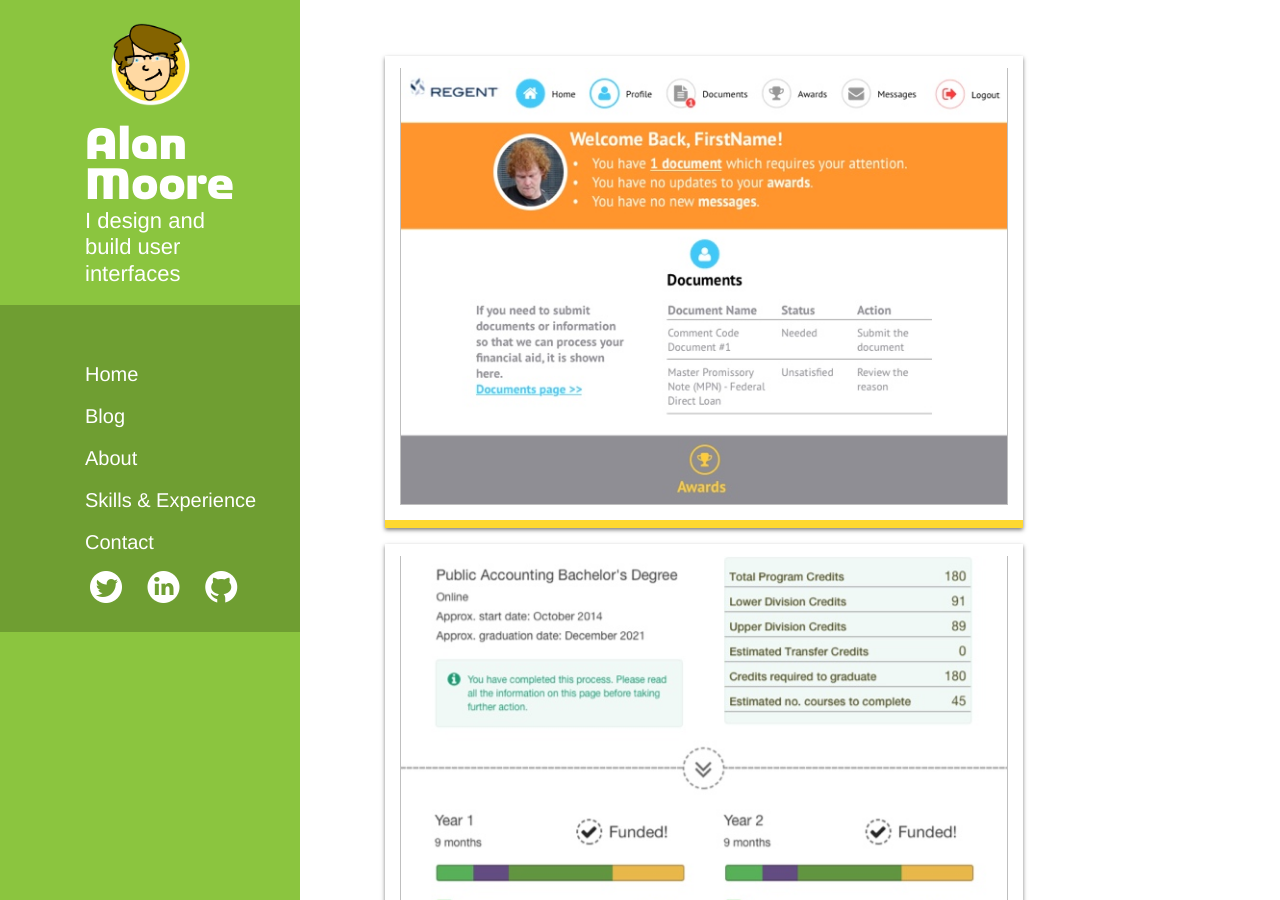
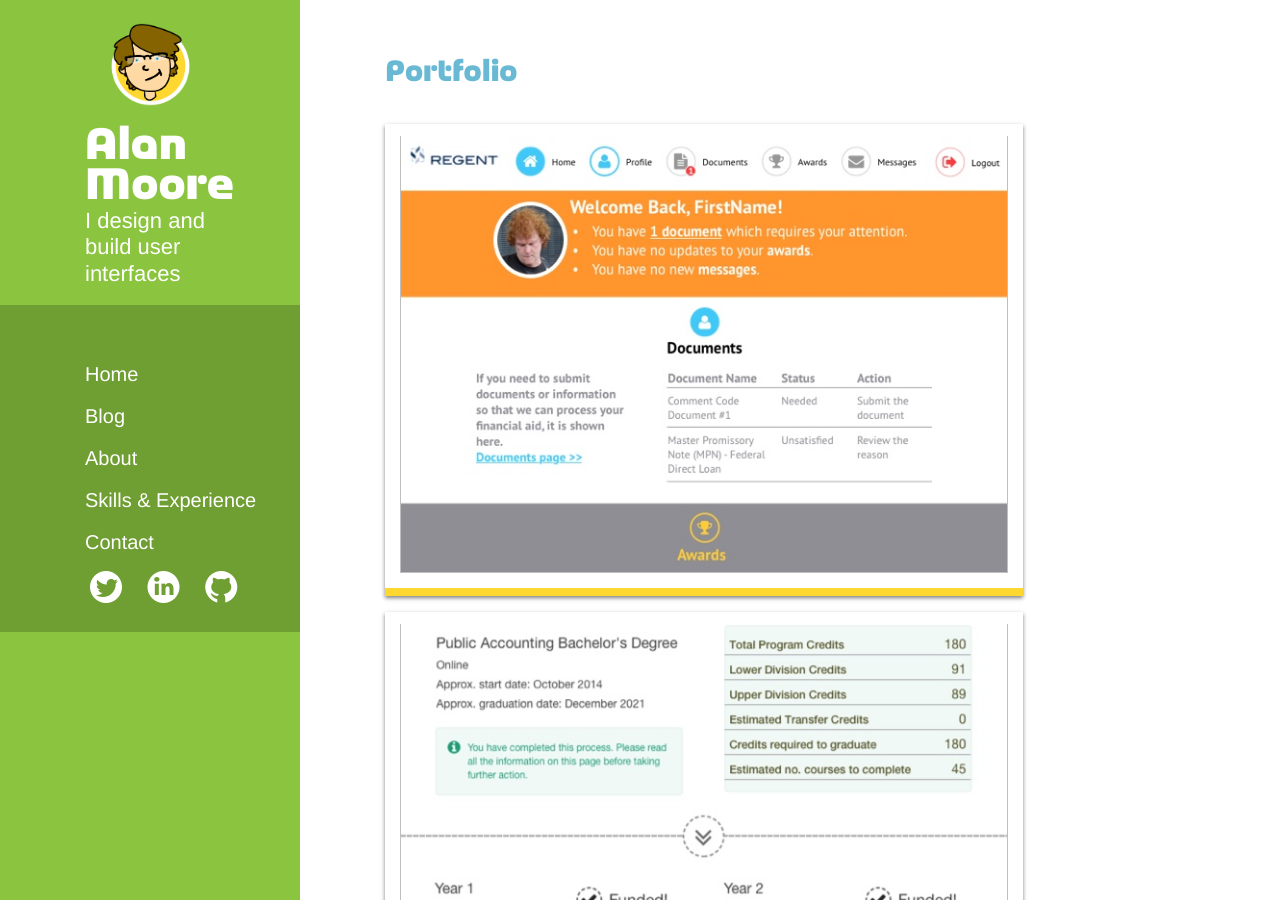
Before and after one commit to alanmoore/alanmoore.github.io, a Jekyll site: the page built from alt.html, in a window 1280 px wide and 900 px high. Built offline with Jekyll 4.4.1, drawn with Linux system fonts in a browser that asks for light colours; nearby versions of some CDN libraries; some web fonts are replaced; some of the changed text lies outside the part shown.

Commit message:
Promoted posts at the top, also promoted older work

```diff
--- a/alt.html
+++ b/alt.html
@@ -4,9 +4,10 @@
 title: Work by
 order: 1
 ---
+<h3 class="title">Portfolio</h3>
 <ul class="cards">
     {% for post in site.posts %}
-        {% if post.type == 'portfolio' %}
+        {% if (post.type == 'portfolio') and post.promote  %}
            {% if post.header_image %}
            <li class="card  animated  bounceInUp">
               <a href="/{{ post.permalink }}">
@@ -18,6 +19,7 @@
         {% endif %}
     {% endfor %}
 </ul>
+<h3 class="title">UX / UI Concepts</h3>
 <ul class="cards">
         {% for post in site.posts %}
             {% if post.type == 'post' %}
@@ -46,6 +48,7 @@
             {% endif %}
     {% endfor %}
 </ul>
+<h3 class="title">Blog Posts</h3>
 <ul class="blog-list">
     {% for post in site.posts %}
         {% if post.type == 'words' %}
@@ -59,3 +62,18 @@
         {% endif %}
     {% endfor %}
 </ul>
+<h3 class="title">Older Work</h3>
+<ul class="cards">
+    {% for post in site.posts %}
+        {% if (post.type == 'portfolio') and post.promote and post.older  %}
+           {% if post.header_image %}
+           <li class="card  animated  bounceInUp">
+              <a href="/{{ post.permalink }}">
+                <img src="{{ site.imageurl }}/headers/{{ post.header_image }}"
+                        alt="{{ post.site_name }}" class="card__image" />
+              </a>
+            </li>
+          {% endif %}
+        {% endif %}
+    {% endfor %}
+</ul>
```
